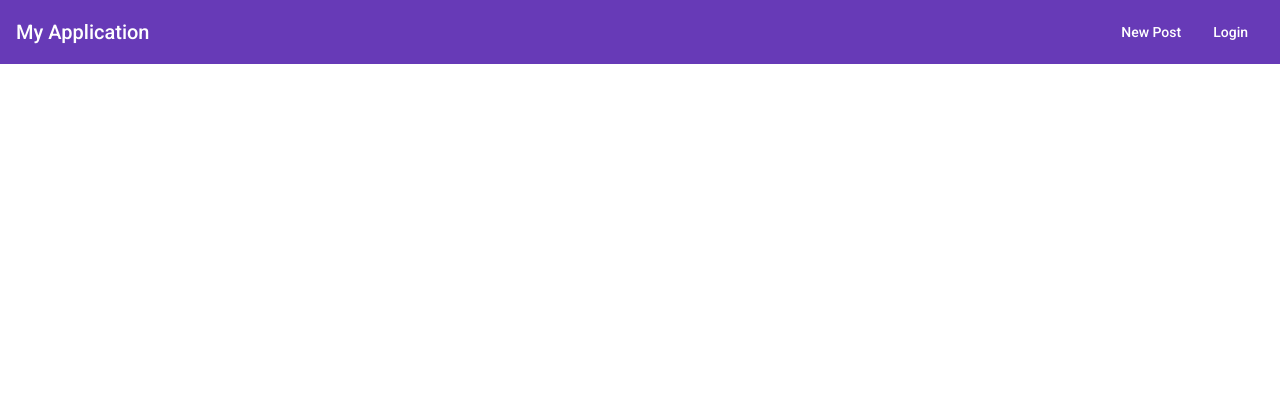
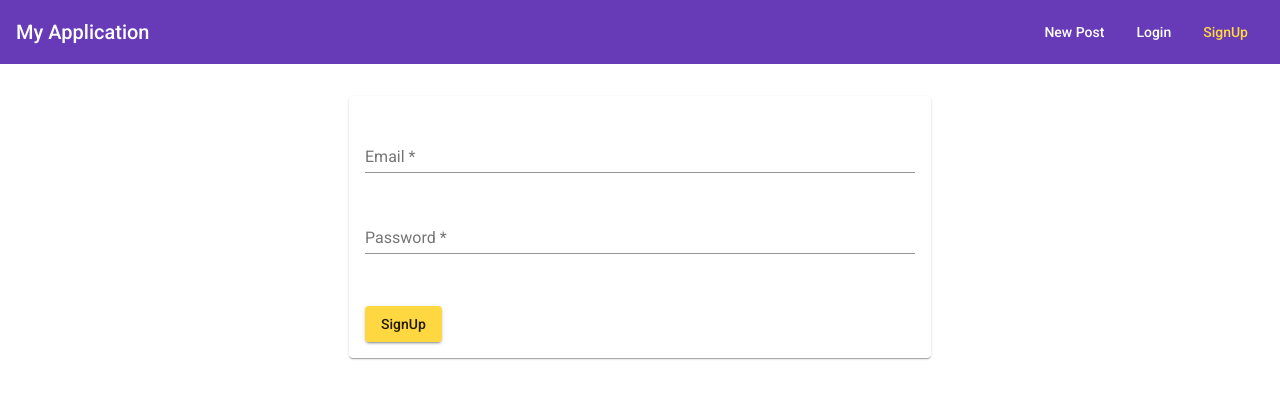
Before and after one commit to surajrocks1997/posting-and-messaging, an Angular app: page /signup in a window 1280 px wide. Before the commit this address led to /. Shown: the top 398 px of the page. Built offline with nearby package versions, Linux system fonts and the light colour scheme.

Commit message:
signup screen added

```diff
--- a/src/app/app-routing.module.ts
+++ b/src/app/app-routing.module.ts
@@ -4,12 +4,14 @@ import { RouterModule, Routes } from '@angular/router';
 import { PostListComponent } from './posts/post-list/post-list.component';
 import { PostCreateComponent } from './posts/post-create/post-create.component';
 import { LoginComponent } from './auth/login/login.component';
+import { SignupComponent } from './auth/signup/signup.component';
 
 const routes: Routes = [
   { path: '', component: PostListComponent },
   { path: 'create', component: PostCreateComponent },
   { path: 'edit/:postId', component: PostCreateComponent },
-  { path: 'login', component: LoginComponent }
+  { path: 'login', component: LoginComponent },
+  { path: 'signup', component: SignupComponent },
 ];
 
 @NgModule({
--- a/src/app/auth/login/login.component.html
+++ b/src/app/auth/login/login.component.html
@@ -1,7 +1,7 @@
 <div class="centred">
   <mat-card>
     <mat-spinner *ngIf="isLoading" color="accent"></mat-spinner>
-    <form (submit)="onSubmit(loginForm)" #loginForm="ngForm" *ngIf="!isLoading">
+    <form (submit)="onLogin(loginForm)" #loginForm="ngForm" *ngIf="!isLoading">
       <p>
         <mat-form-field>
           <input
--- a/src/app/auth/login/login.component.ts
+++ b/src/app/auth/login/login.component.ts
@@ -14,7 +14,7 @@ export class LoginComponent implements OnInit {
   ngOnInit(): void {
   }
 
-  onSubmit(form: NgForm): void {
+  onLogin(form: NgForm): void {
     console.log(form.value);
   }
 
--- a/src/app/auth/signup/signup.component.css
+++ b/src/app/auth/signup/signup.component.css
@@ -0,0 +1,19 @@
+mat-card {
+  width: 550px
+}
+
+mat-form-field {
+  width: 100%;
+}
+
+mat-spinner {
+  margin: auto;
+}
+
+.centred {
+  margin: 0;
+  margin-top: 2rem;
+  display: flex;
+  align-items: center;
+  justify-content: center;
+}
--- a/src/app/auth/signup/signup.component.html
+++ b/src/app/auth/signup/signup.component.html
@@ -1 +1,48 @@
-<p>signup works!</p>
+<div class="centred">
+  <mat-card>
+    <mat-spinner *ngIf="isLoading" color="accent"></mat-spinner>
+    <form (submit)="onSignup(signupForm)" #signupForm="ngForm" *ngIf="!isLoading">
+      <p>
+        <mat-form-field>
+          <input
+            matInput
+            name="email"
+            ngModel
+            placeholder="Email"
+            type="email"
+            #emailInput="ngModel"
+            required
+            email
+          />
+          <mat-error *ngIf="emailInput.invalid"
+            >Please Enter a valid Email</mat-error
+          >
+        </mat-form-field>
+      </p>
+      <p>
+        <mat-form-field>
+          <input
+            type="password"
+            name="password"
+            ngModel
+            matInput
+            placeholder="Password"
+            #passwordInput="ngModel"
+            required
+          />
+          <mat-error *ngIf="passwordInput.invalid"
+            >Please Enter a Valid Password</mat-error
+          >
+        </mat-form-field>
+      </p>
+      <button
+        style="margin-top: 1rem"
+        mat-raised-button
+        color="accent"
+        type="submit"
+      >
+        SignUp
+      </button>
+    </form>
+  </mat-card>
+</div>
--- a/src/app/auth/signup/signup.component.ts
+++ b/src/app/auth/signup/signup.component.ts
@@ -1,15 +1,19 @@
 import { Component, OnInit } from '@angular/core';
+import { NgForm } from '@angular/forms';
 
 @Component({
   selector: 'app-signup',
   templateUrl: './signup.component.html',
-  styleUrls: ['./signup.component.css']
+  styleUrls: ['./signup.component.css'],
 })
 export class SignupComponent implements OnInit {
+  isLoading: false;
 
-  constructor() { }
+  constructor() {}
 
-  ngOnInit(): void {
+  ngOnInit(): void {}
+
+  onSignup(form: NgForm): void {
+    console.log(form.value);
   }
-
 }
--- a/src/app/header/header.component.html
+++ b/src/app/header/header.component.html
@@ -8,5 +8,8 @@
     <li>
       <a mat-button routerLink="/login" routerLinkActive="mat-accent">Login</a>
     </li>
+    <li>
+      <a mat-button routerLink="/signup" routerLinkActive="mat-accent">SignUp</a>
+    </li>
   </ul>
 </mat-toolbar>
```
